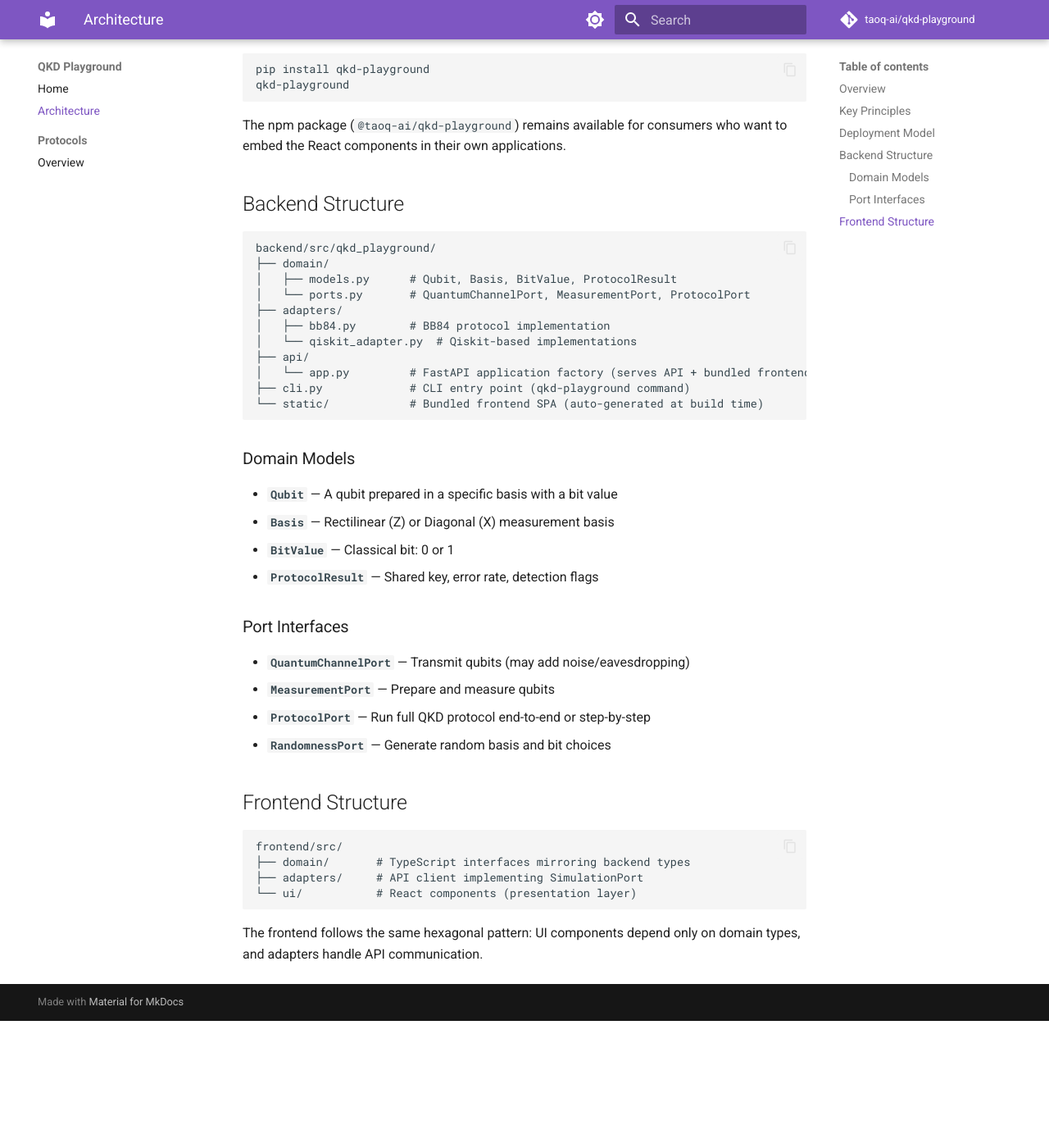
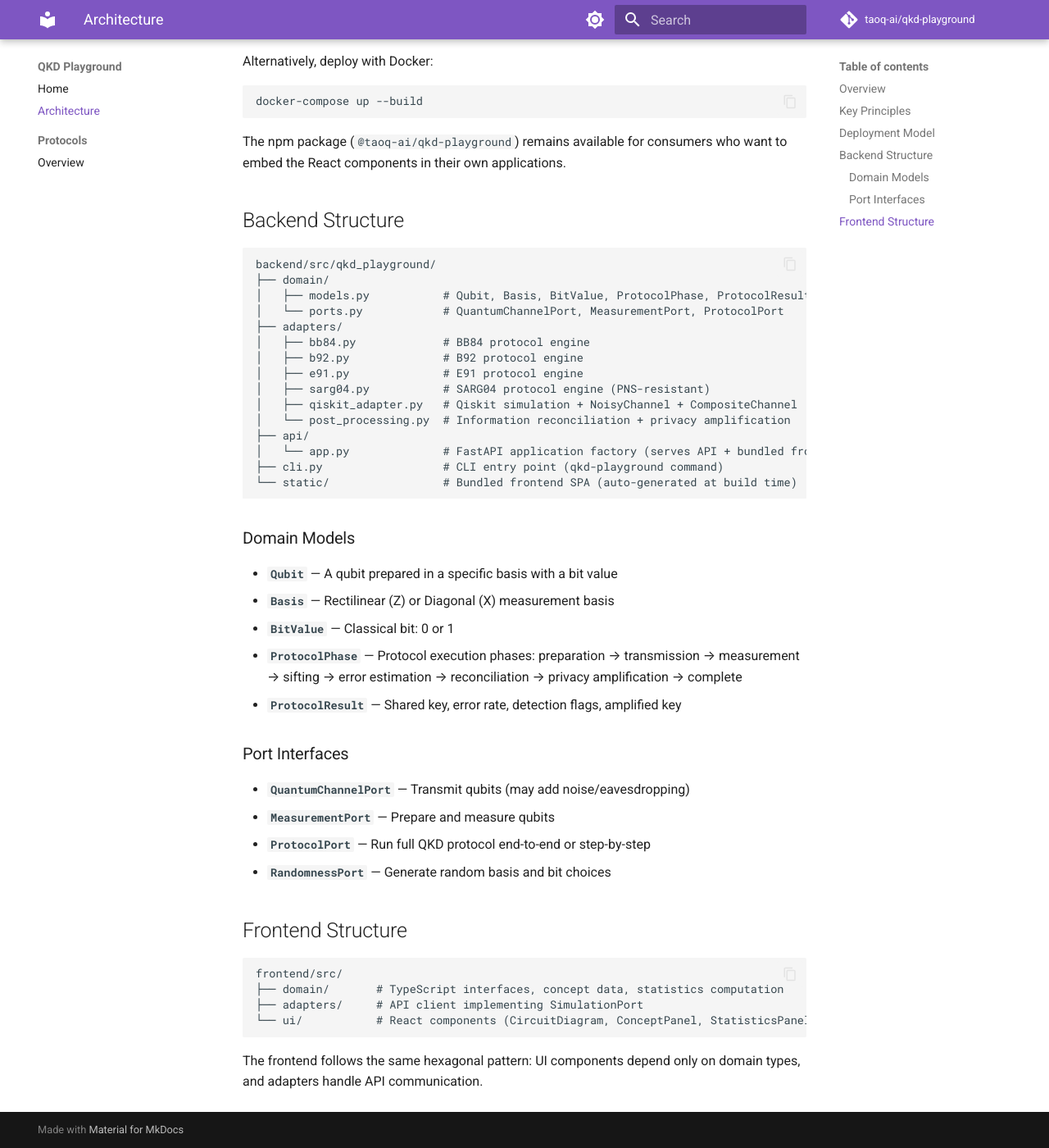
Before and after one commit to taoq-ai/qkd-playground, an MkDocs documentation site: the page built from docs/architecture.md, in a window 1280 px wide and 1400 px high, scrolled down 1084 px. Shown: the whole window at 82% size. Built offline with MkDocs 1.6.1 and Material for MkDocs 9.7.7, drawn with Linux system fonts in a browser that asks for light colours; comment, search, counter and statistics services are not loaded; before the commit the page ends 2329 px from its top, so only the background shows below that.

Commit message:
docs: update README and mkdocs for SARG04, noise models, and post-processing
Reflects all features added in the latest release: SARG04 protocol,
channel noise models, information reconciliation, privacy amplification,
and Docker support. Updates test count (47 → 80), architecture diagrams,
protocol comparison tables, and roadmap.

````diff
--- a/docs/architecture.md
+++ b/docs/architecture.md
@@ -13,21 +13,25 @@ graph TD
     end
 
     subgraph "Domain"
-        Models[Models<br/>Qubit, Basis, Key]
+        Models[Models<br/>Qubit, Basis, Key, ProtocolPhase]
         Ports[Port Interfaces<br/>ChannelPort, MeasurementPort, ProtocolPort]
     end
 
     subgraph "Driven Adapters"
+        Protocols[Protocol Engines<br/>BB84, B92, E91, SARG04]
         Qiskit[Qiskit Adapter<br/>Quantum simulation]
-        Noise[Noise Adapter<br/>Channel noise models]
+        Noise[Channel Models<br/>Depolarizing, Photon Loss]
+        PostProc[Post-Processing<br/>Reconciliation, Amplification]
     end
 
     API --> Ports
     UI --> API
     Tests --> Ports
     Ports --> Models
+    Protocols --> Ports
     Qiskit --> Ports
     Noise --> Ports
+    PostProc --> Protocols
 ```
 
 ## Key Principles
@@ -46,6 +50,12 @@ pip install qkd-playground
 qkd-playground
 ```
 
+Alternatively, deploy with Docker:
+
+```bash
+docker-compose up --build
+```
+
 The npm package (`@taoq-ai/qkd-playground`) remains available for consumers who want to embed the React components in their own applications.
 
 ## Backend Structure
@@ -53,15 +63,19 @@ The npm package (`@taoq-ai/qkd-playground`) remains available for consumers who
 ```
 backend/src/qkd_playground/
 ├── domain/
-│   ├── models.py      # Qubit, Basis, BitValue, ProtocolResult
-│   └── ports.py       # QuantumChannelPort, MeasurementPort, ProtocolPort
+│   ├── models.py           # Qubit, Basis, BitValue, ProtocolPhase, ProtocolResult
+│   └── ports.py            # QuantumChannelPort, MeasurementPort, ProtocolPort
 ├── adapters/
-│   ├── bb84.py        # BB84 protocol implementation
-│   └── qiskit_adapter.py  # Qiskit-based implementations
+│   ├── bb84.py             # BB84 protocol engine
+│   ├── b92.py              # B92 protocol engine
+│   ├── e91.py              # E91 protocol engine
+│   ├── sarg04.py           # SARG04 protocol engine (PNS-resistant)
+│   ├── qiskit_adapter.py   # Qiskit simulation + NoisyChannel + CompositeChannel
+│   └── post_processing.py  # Information reconciliation + privacy amplification
 ├── api/
-│   └── app.py         # FastAPI application factory (serves API + bundled frontend)
-├── cli.py             # CLI entry point (qkd-playground command)
-└── static/            # Bundled frontend SPA (auto-generated at build time)
+│   └── app.py              # FastAPI application factory (serves API + bundled frontend)
+├── cli.py                  # CLI entry point (qkd-playground command)
+└── static/                 # Bundled frontend SPA (auto-generated at build time)
 ```
 
 ### Domain Models
@@ -69,7 +83,8 @@ backend/src/qkd_playground/
 - **`Qubit`** — A qubit prepared in a specific basis with a bit value
 - **`Basis`** — Rectilinear (Z) or Diagonal (X) measurement basis
 - **`BitValue`** — Classical bit: 0 or 1
-- **`ProtocolResult`** — Shared key, error rate, detection flags
+- **`ProtocolPhase`** — Protocol execution phases: preparation → transmission → measurement → sifting → error estimation → reconciliation → privacy amplification → complete
+- **`ProtocolResult`** — Shared key, error rate, detection flags, amplified key
 
 ### Port Interfaces
 
@@ -82,9 +97,9 @@ backend/src/qkd_playground/
 
 ```
 frontend/src/
-├── domain/       # TypeScript interfaces mirroring backend types
+├── domain/       # TypeScript interfaces, concept data, statistics computation
 ├── adapters/     # API client implementing SimulationPort
-└── ui/           # React components (presentation layer)
+└── ui/           # React components (CircuitDiagram, ConceptPanel, StatisticsPanel, etc.)
 ```
 
 The frontend follows the same hexagonal pattern: UI components depend only on domain types, and adapters handle API communication.
````
Also changed, not shown: README.md (+31 -9 lines), docs/index.md (+24 -5 lines), docs/protocols/overview.md (+83 -18 lines).
